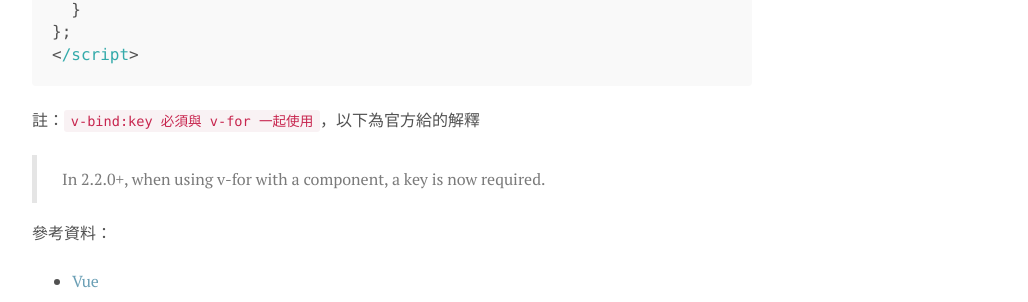
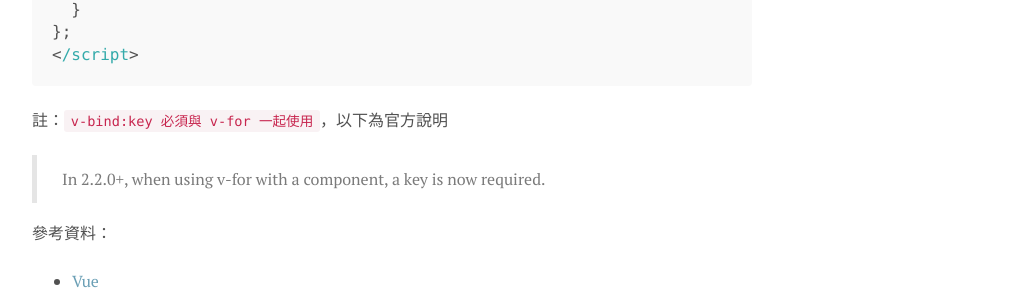
Before and after one commit to david8388/david8388.github.io, a Jekyll site: the page built from _posts/2019-04-27-Vue-101-Day-3.md, in a window 1280 px wide and 900 px high, scrolled down 1644 px. Shown: the part 494-796 px from the top of the window, without its empty margins (248-1276 px from the left). Built offline with Jekyll 4.4.1, drawn with Linux system fonts in a browser that asks for light colours; nearby versions of some CDN libraries; comment, search, counter and statistics services are not loaded.

Commit message:
update:2019-04-27-Vue-101-Day-3

````diff
--- a/_posts/2019-04-27-Vue-101-Day-3.md
+++ b/_posts/2019-04-27-Vue-101-Day-3.md
@@ -93,7 +93,7 @@ export default {
 </script>
 ```
 
-註：`v-bind:key 必須與 v-for 一起使用`，以下為官方給的解釋
+註：`v-bind:key 必須與 v-for 一起使用`，以下為官方說明
 > In 2.2.0+, when using v-for with a component, a key is now required.
 
 參考資料：
````
